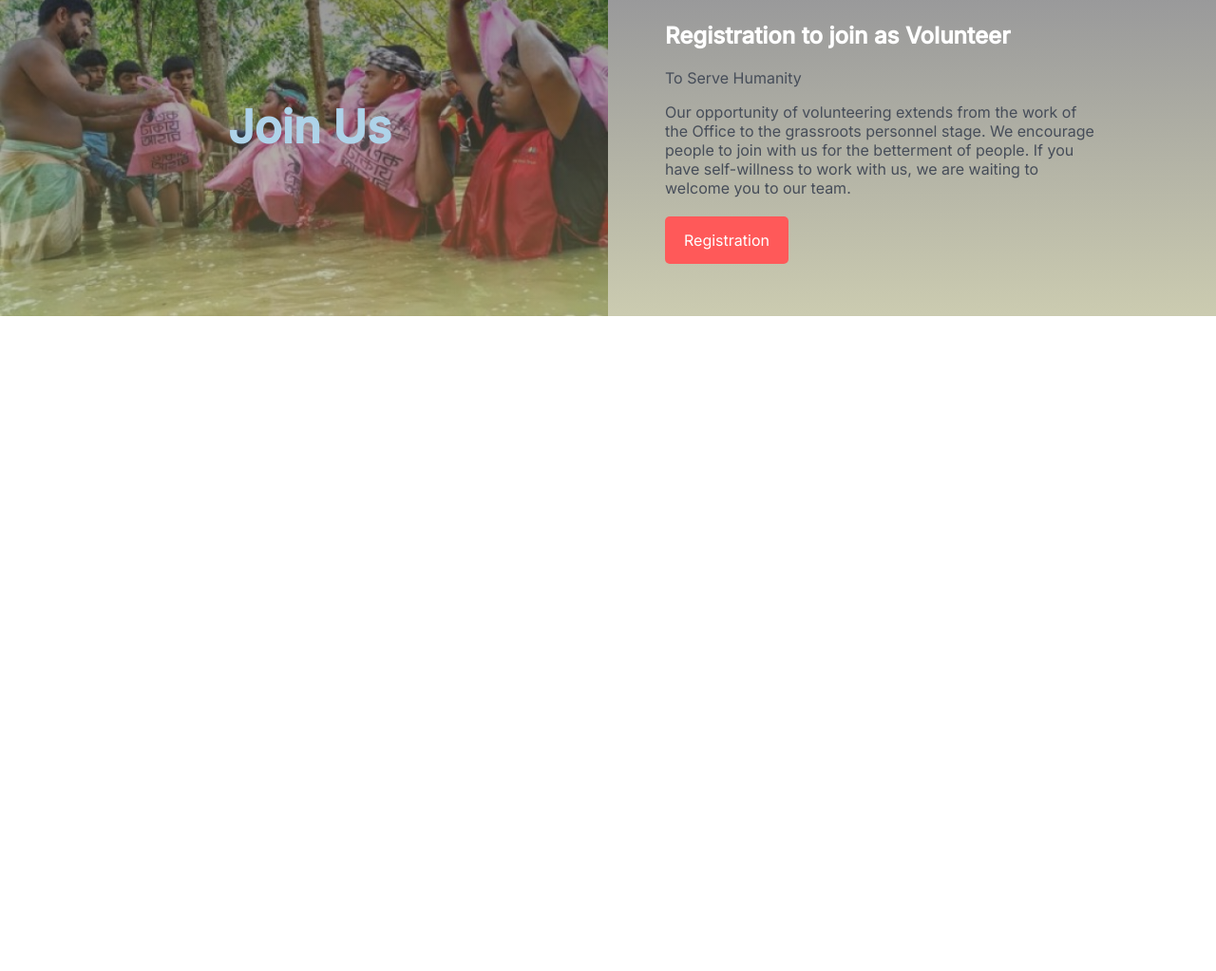
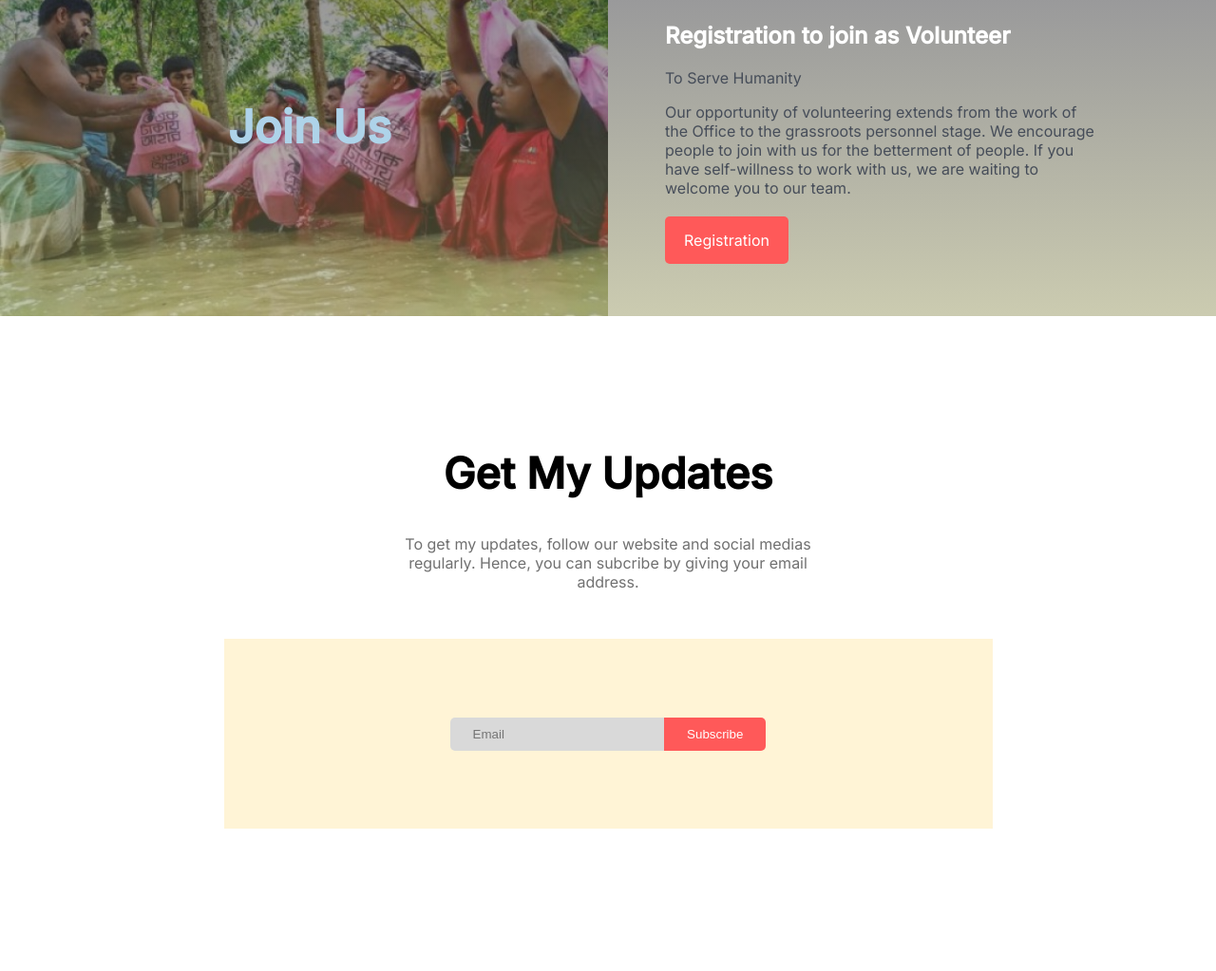
Before and after one commit to Binita-Karmakar/1st-assignment-donation, a plain HTML site: page index.html in a window 1280 px wide. Shown: the part 2287-3310 px from the top of the page at 95% size. Before the commit the page ends 2670 px from the top, so only its background shows below. Drawn offline with Linux system fonts and the light colour scheme.

Commit message:
5th part commit

```diff
--- a/index.html
+++ b/index.html
@@ -100,6 +100,20 @@
             </div>
         </div>
     </section>
+    <section class="donation">
+        <div>
+            <h1 class="donation-heading">Get My Updates</h1>
+            <p class="donation-para para-font-color">To get my updates, follow our website and social medias regularly.
+                Hence, you can subcribe by giving your
+                email address.</p>
+        </div>
+        <div id="update-input-div">
+            <form action="#">
+                <input id="subscribe-email" type="email" placeholder="Email">
+                <button id="subscribe-btn" type="submit">Subscribe</button>
+            </form>
+        </div>
+    </section>
 </body>
 
 </html>
--- a/style.css
+++ b/style.css
@@ -150,3 +150,29 @@ body {
 .font-color-joining {
     color: #464d59;
 }
+
+#update-input-div {
+    width: 809px;
+    height: 200px;
+    background-color: #FFF4D6;
+    margin: 50px auto;
+    display: flex;
+    justify-content: center;
+    align-items: center;
+}
+
+#subscribe-email {
+    padding: 10px 24px;
+    border: none;
+    border-radius: 5px 0px 0px 5px;
+    background-color: #d9d9d9;
+}
+
+#subscribe-btn {
+    background-color: #FF5959;
+    padding: 10px 24px;
+    border: none;
+    margin-left: -4px;
+    border-radius: 0px 5px 5px 0px;
+    color: white;
+}
```
